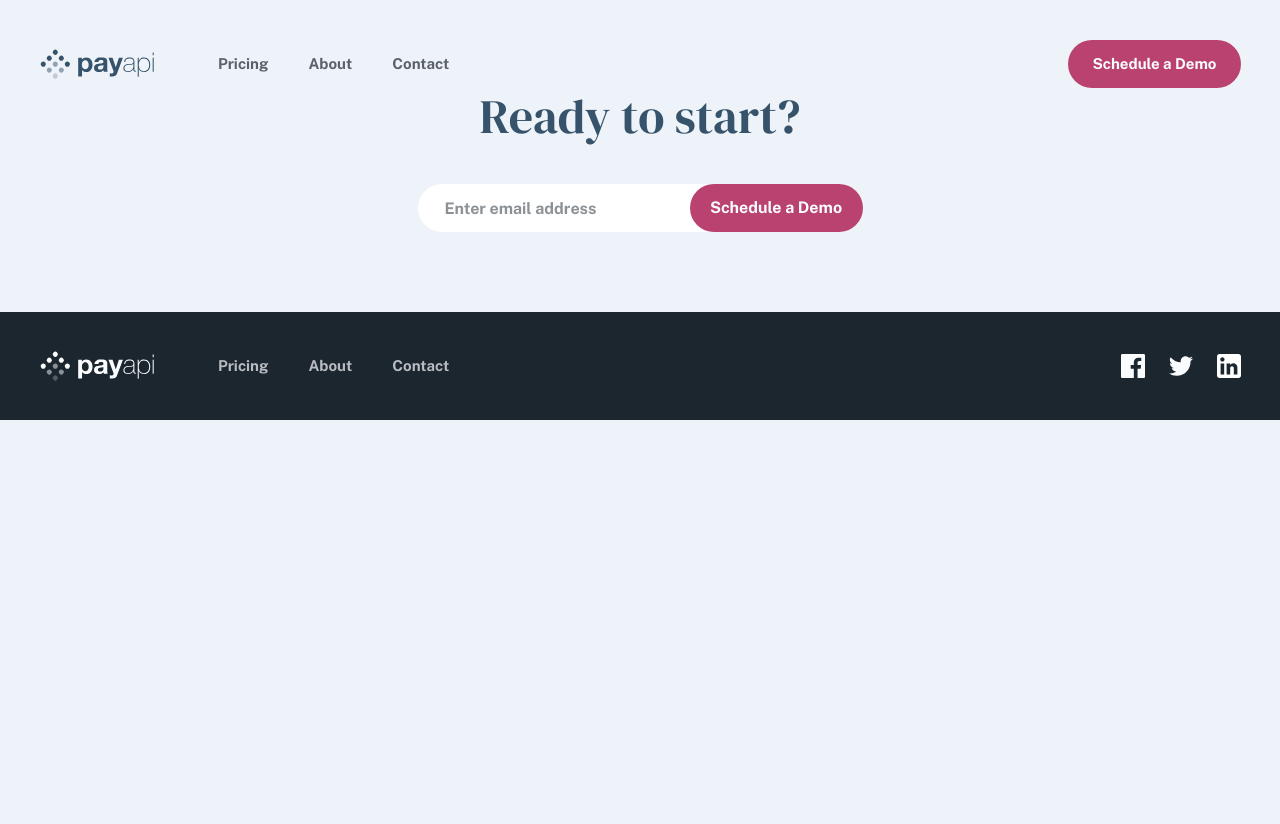
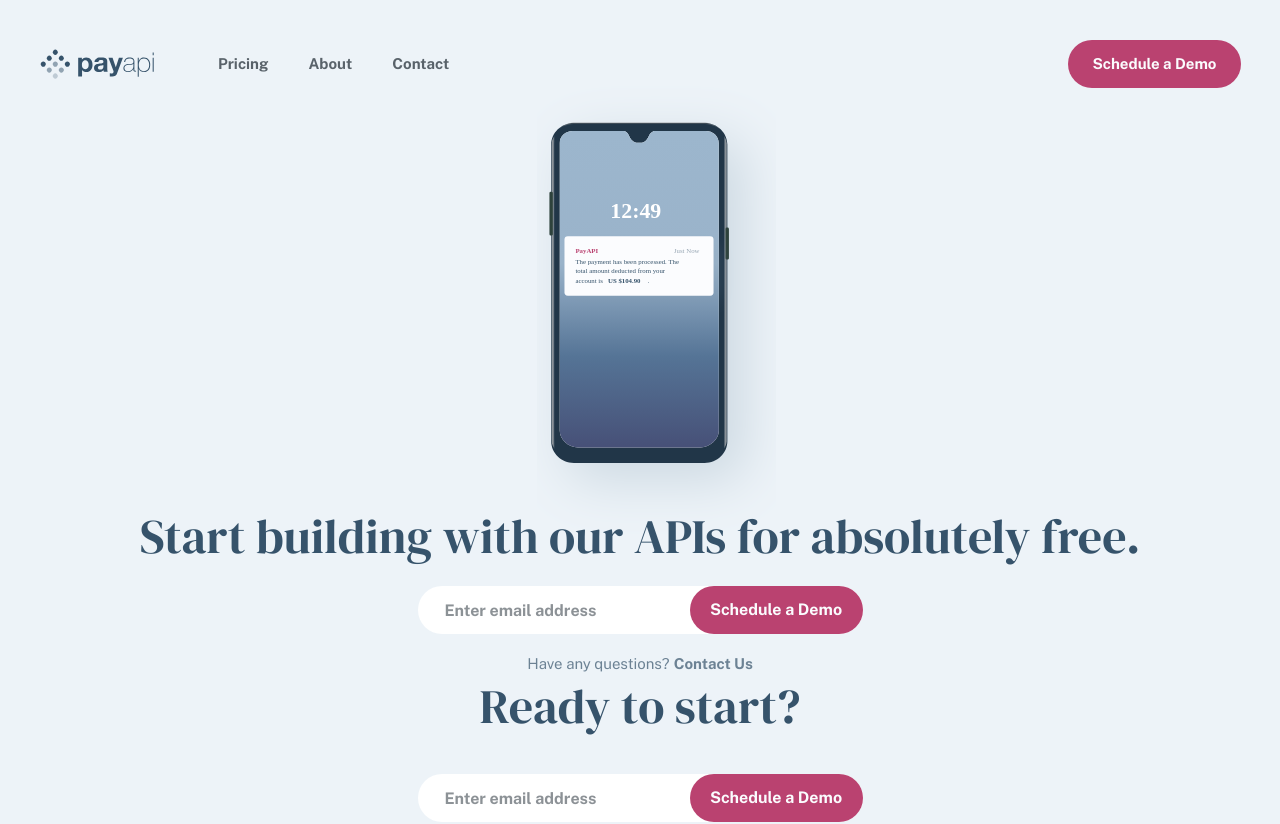
Before and after one commit to jjpickering10/frontend-mentor-payapi, a Next.js app: page / in a window 1280 px wide. Shown: the top 824 px of the page. Before the commit the page ends 800 px from the top, so only its background shows below. Built offline with nearby package versions, Linux system fonts and the light colour scheme.

Commit message:
Add and style hero component in index.js

```diff
--- /dev/null
+++ b/components/Form.jsx
@@ -0,0 +1,24 @@
+import React from 'react';
+
+const Form = () => {
+  return (
+    <div className='w-full md:w-[445px] px-6 md:px-[162px] flex flex-col md:flex-row items-center justify-center gap-4 md:gap-0 md:relative'>
+      <form action='' method='post' className='w-full md:w-auto'>
+        <div>
+          <input
+            type='email'
+            name='email'
+            id='email'
+            placeholder='Enter email address'
+            className='rounded-[100vw] w-full md:w-[445px] h-12 pl-[27px] placeholder:text-mirageBlue placeholder:opacity-50 placeholder:font-bold'
+          />
+        </div>
+      </form>
+      <button className='w-full md:w-[173px] h-12 md:absolute md:right-0'>
+        Schedule a Demo
+      </button>
+    </div>
+  );
+};
+
+export default Form;
--- /dev/null
+++ b/components/Hero.jsx
@@ -0,0 +1,40 @@
+import Link from 'next/link';
+import React from 'react';
+import Form from './Form';
+import phoneImage from '../public/assets/home/desktop/illustration-phone-mockup.svg';
+import Image from 'next/image';
+
+const Hero = () => {
+  return (
+    <div className='flex flex-col items-center justify-center lg:justify-between  lg:flex-row-reverse gap-6 md:gap-12 lg:gap-[174px] mt-[72px] lg:mx-[165px]'>
+      {/* <div className='relative grid place-items-center'> */}
+      <div className='relative grid place-items-center w-[128px] md:w-[159px] lg:w-[263px] h-[240px] md:h-[300px] lg:h-[500px] ml-[32px] lg:ml-0 lg:-translate-x-[62px]'>
+        <Image
+          src={phoneImage.src}
+          //   height={phoneImage.height}
+          //   width={phoneImage.width}
+          alt={'phone-image'}
+          fill={true}
+          style={{ objectFit: 'cover' }}
+          className=' scale-150 lg:scale-125'
+        />
+      </div>
+      <div className='flex flex-col justify-center items-center gap-6 md:gap-[22px] lg:w-[546px]'>
+        <h1 className='text-center lg:text-left mx-6 md:mx-[97px] lg:mx-0 lg:h-[243px]'>
+          Start building with our APIs for absolutely free.
+        </h1>
+        <div className='w-full flex flex-col justify-center items-center lg:items-start gap-6 md:gap-4'>
+          <Form />
+          <p className='font-regular lg:ml-[27px]'>
+            Have any questions?
+            <Link href={'/'}>
+              <span className='font-bold ml-1'>Contact Us</span>
+            </Link>
+          </p>
+        </div>
+      </div>
+    </div>
+  );
+};
+
+export default Hero;
--- a/components/ScheduleDemo.jsx
+++ b/components/ScheduleDemo.jsx
@@ -1,25 +1,11 @@
 import React from 'react';
+import Form from './Form';
 
 const ScheduleDemo = () => {
   return (
     <div className='flex flex-col lg:flex-row items-center justify-center lg:justify-between lg:mx-[165px] gap-8 md:gap-10 mb-20'>
       <h2 className=' '>Ready to start?</h2>
-      <div className='w-full md:w-[445px] px-6 md:px-[162px] flex flex-col md:flex-row items-center justify-center gap-4 md:gap-0 md:relative'>
-        <form action='' method='post' className='w-full md:w-auto'>
-          <div>
-            <input
-              type='email'
-              name='email'
-              id='email'
-              placeholder='Enter email address'
-              className='rounded-[100vw] w-full md:w-[445px] h-12 pl-[27px] placeholder:text-mirageBlue placeholder:opacity-50 placeholder:font-bold'
-            />
-          </div>
-        </form>
-        <button className='w-full md:w-[173px] h-12 md:absolute md:right-0'>
-          Schedule a Demo
-        </button>
-      </div>
+      <Form />
     </div>
   );
 };
--- a/pages/index.js
+++ b/pages/index.js
@@ -1,4 +1,5 @@
 import Head from 'next/head';
+import Hero from '../components/Hero';
 
 export default function Home() {
   return (
@@ -8,6 +9,7 @@ export default function Home() {
         <meta name='description' content='Generated by create next app' />
         <link rel='icon' href='/favicon.ico' />
       </Head>
+      <Hero />
     </div>
   );
 }
--- a/styles/globals.css
+++ b/styles/globals.css
@@ -20,7 +20,7 @@
   }
 
   h1 {
-    @apply text-[72px] leading-[72px];
+    @apply text-[32px] leading-[36px] md:text-[48px] md:leading-[56px]  lg:text-[72px] lg:leading-[72px];
   }
   h1.small {
     @apply text-[56px] leading-[56px];
```
